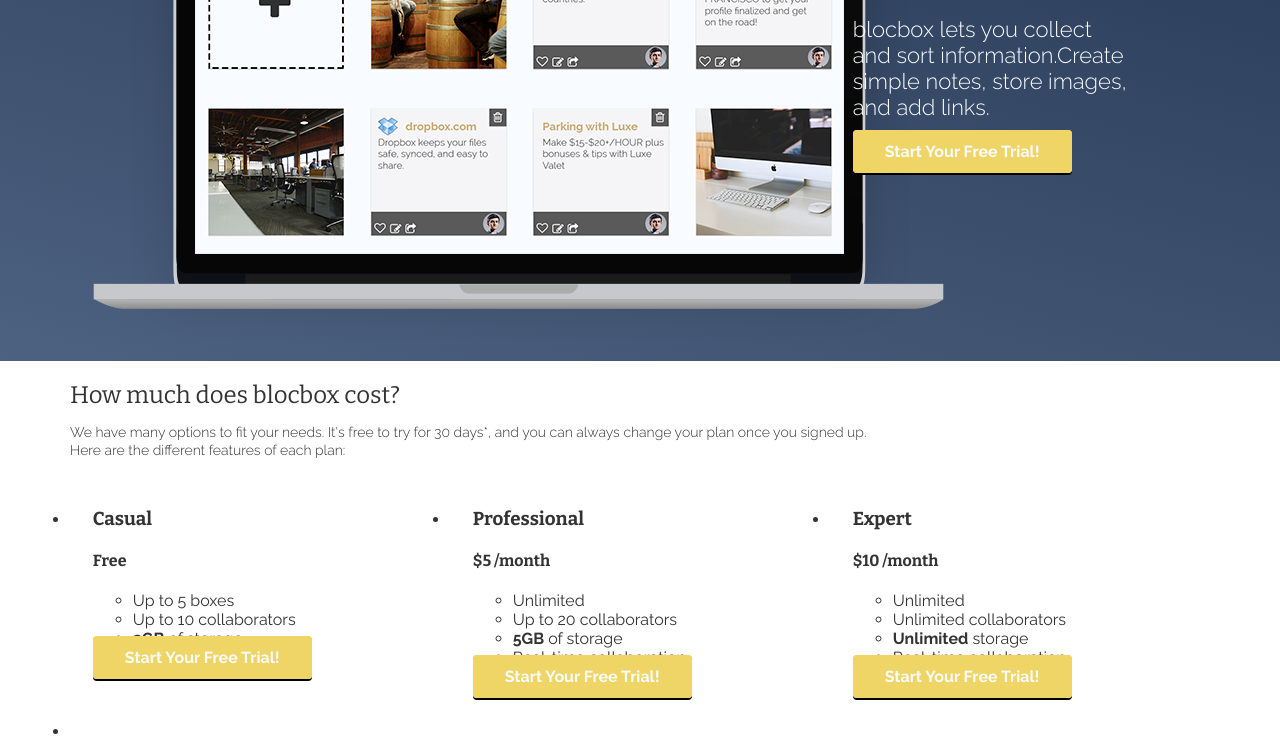
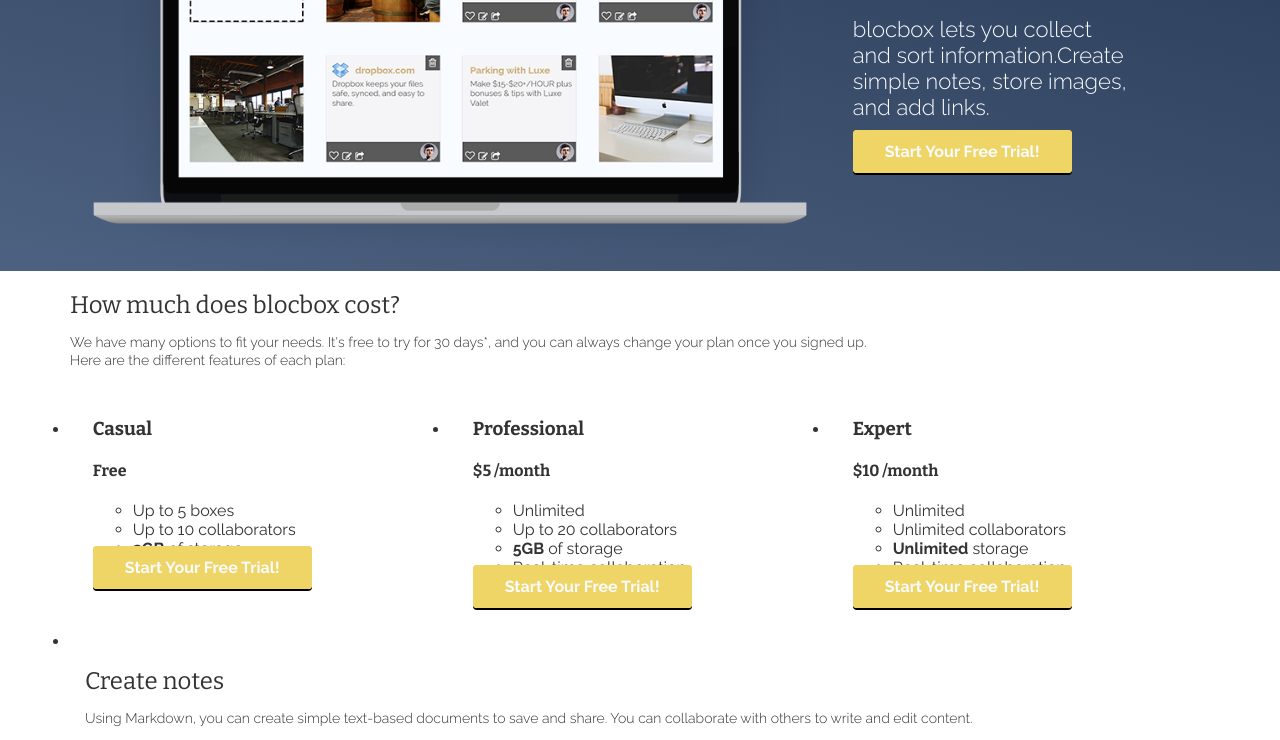
Before and after one commit to seanju92/Blocbox, a plain HTML site: page index.html in a window 1280 px wide. Shown: the part 345-1085 px from the top of the page. Drawn offline with nearby package versions, Linux system fonts and the light colour scheme.

Commit message:
Make the hero picture fit in its container
Signed-off-by: Jean-Denis Vauguet <jd@vauguet.fr>

```diff
--- a/css/style.css
+++ b/css/style.css
@@ -168,12 +168,9 @@ header nav ul > li.btn-outline:hover > a {
   margin: 10px 175 0 40px;
 }
 
-/*.hero img {
-  display: block;
-  position: relative;
-  top: -320px;
-  left: 160px;
-}*/
+.hero img {
+  width: 100%;
+}
 
 /* BUTTONS */
 
```
